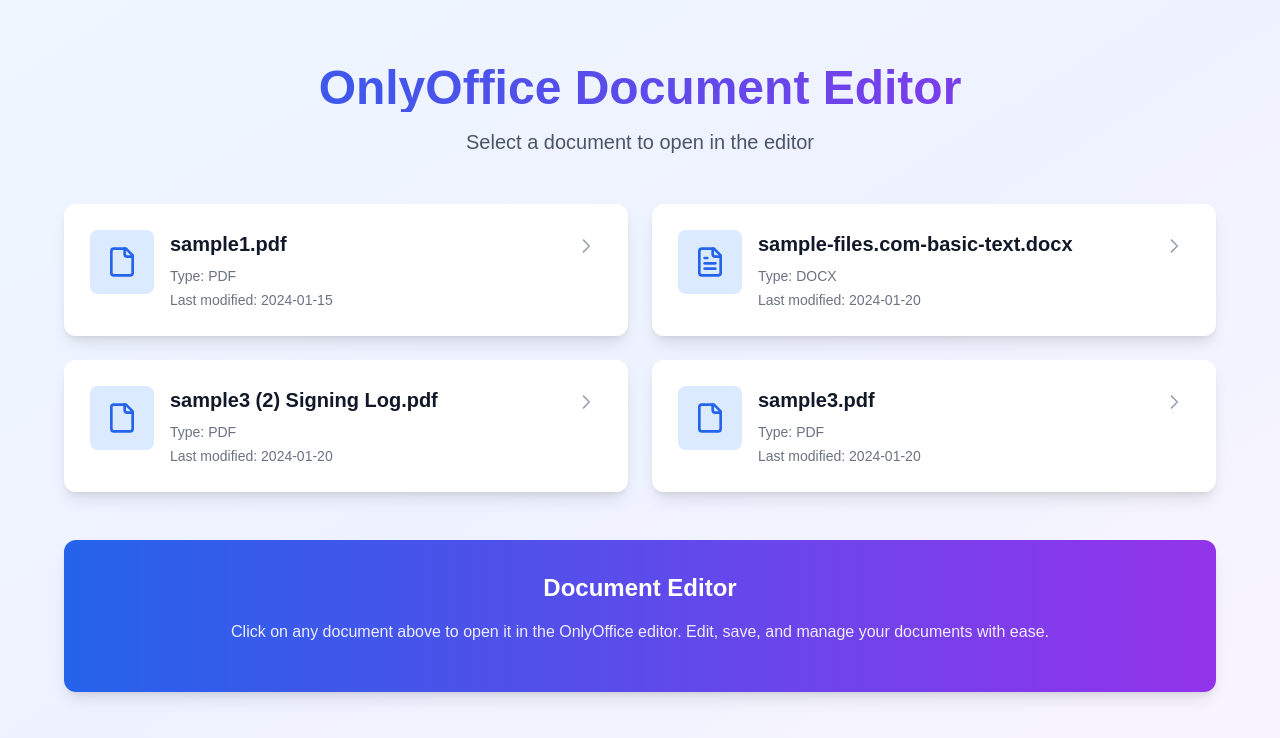
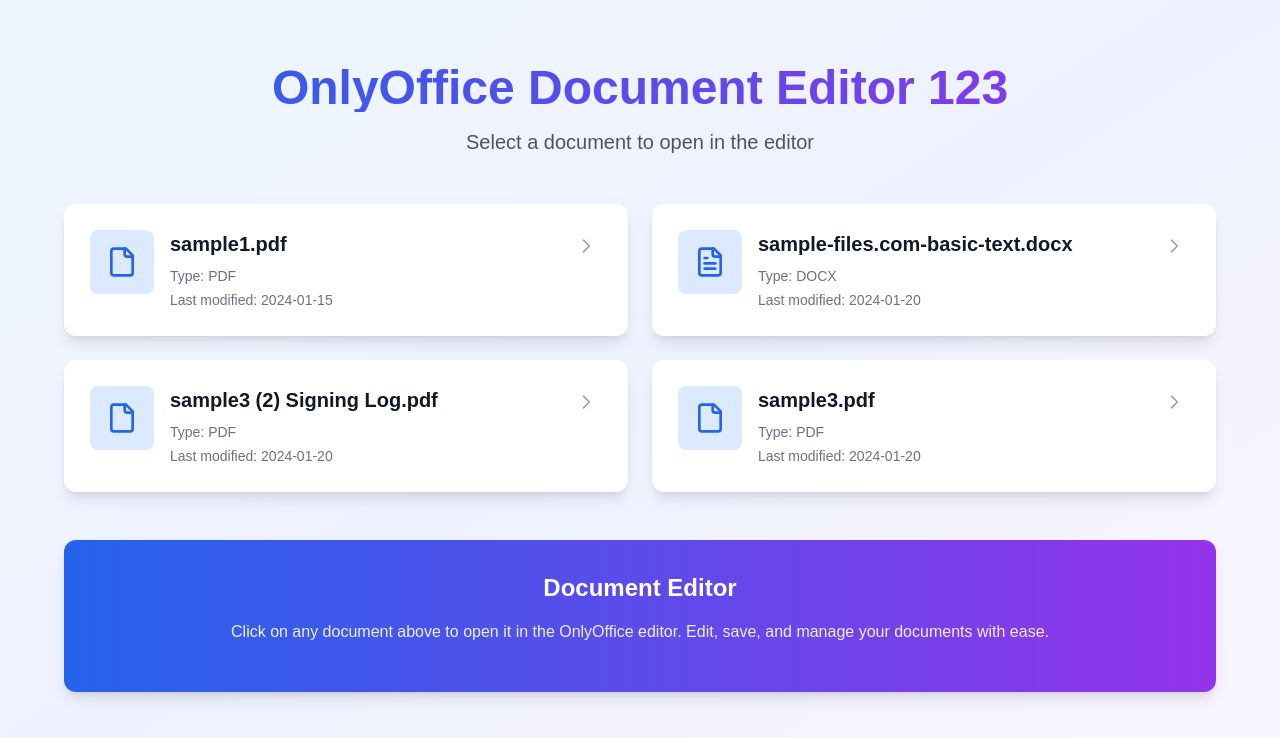
Before and after one commit to DholakiyaKinjal/next-onlyoffice, a Next.js app: page / in a window 1280 px wide. Shown: the top 738 px of the page. Built offline with nearby package versions, Linux system fonts and the light colour scheme.

Commit message:
Update landing page.

```diff
--- a/src/app/components/Editor.jsx
+++ b/src/app/components/Editor.jsx
@@ -263,7 +263,7 @@
       }
 
       console.log("editor.current Before", editorRef.current);
-      console.log("token", token);
+      console.log("token", jwtToken);
 
       // Initialize new editor instance
       editorRef.current = new window.DocsAPI.DocEditor("onlyoffice-editor", {
--- a/src/app/page.jsx
+++ b/src/app/page.jsx
@@ -60,7 +60,7 @@
           {/* Header Section */}
           <div className="text-center mb-12">
             <h1 className="text-5xl font-bold text-gray-900 dark:text-white mb-4 bg-clip-text text-transparent bg-gradient-to-r from-blue-600 to-purple-600">
-              OnlyOffice Document Editor
+              OnlyOffice Document Editor 123
             </h1>
             <p className="text-xl text-gray-600 dark:text-gray-300 mt-4">
               Select a document to open in the editor
```
